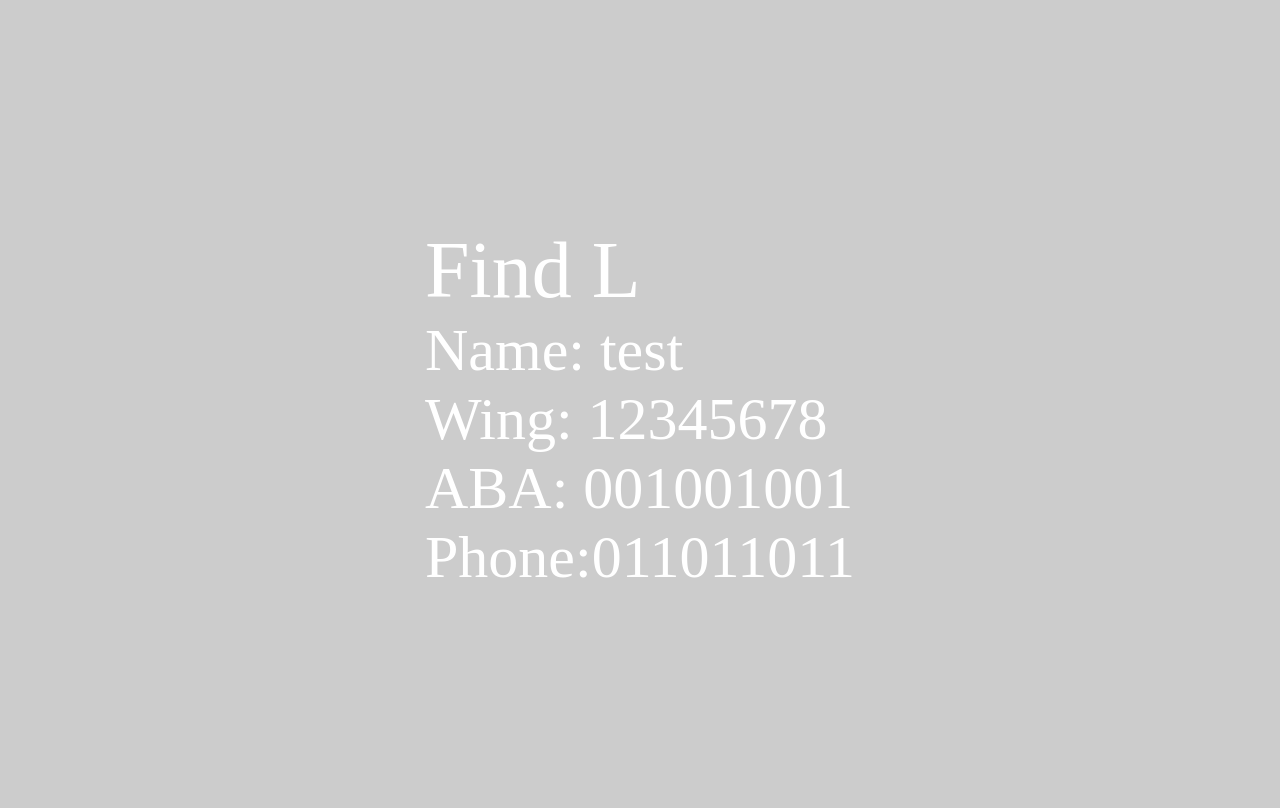
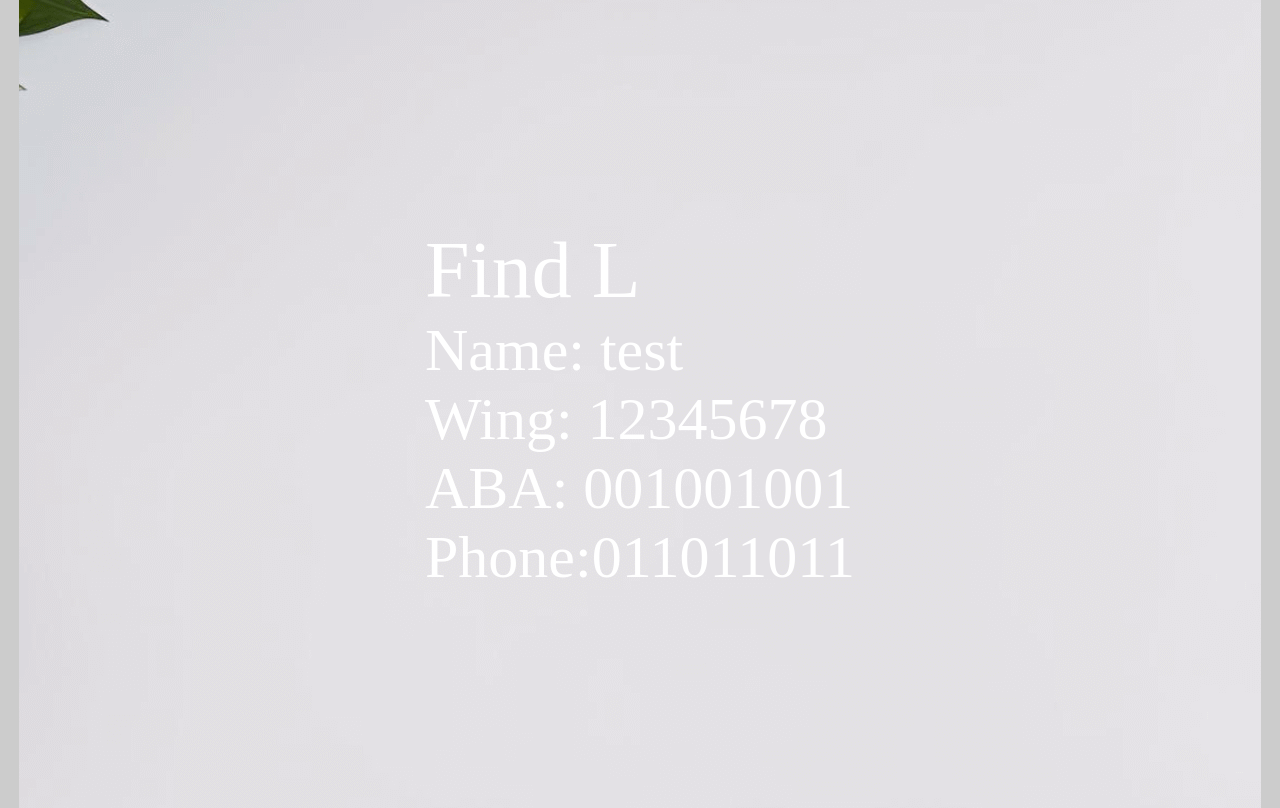
Before and after one commit to appleUserName/HFatKing.github.io, a plain HTML site: page index.html in a window 1280 px wide. Drawn offline with Linux system fonts and the light colour scheme.

Commit message:
Update index.html

```diff
--- a/index.html
+++ b/index.html
@@ -8,7 +8,7 @@
 		height:100%;
 	}
 	body{
-		background:url(./1.png) no-repeat center center;
+		background:url(./3.png) no-repeat center center;
 		background-sieze:cover;
 		background-attachment:fixed;
 		background-color:#CCCCCC;
```
